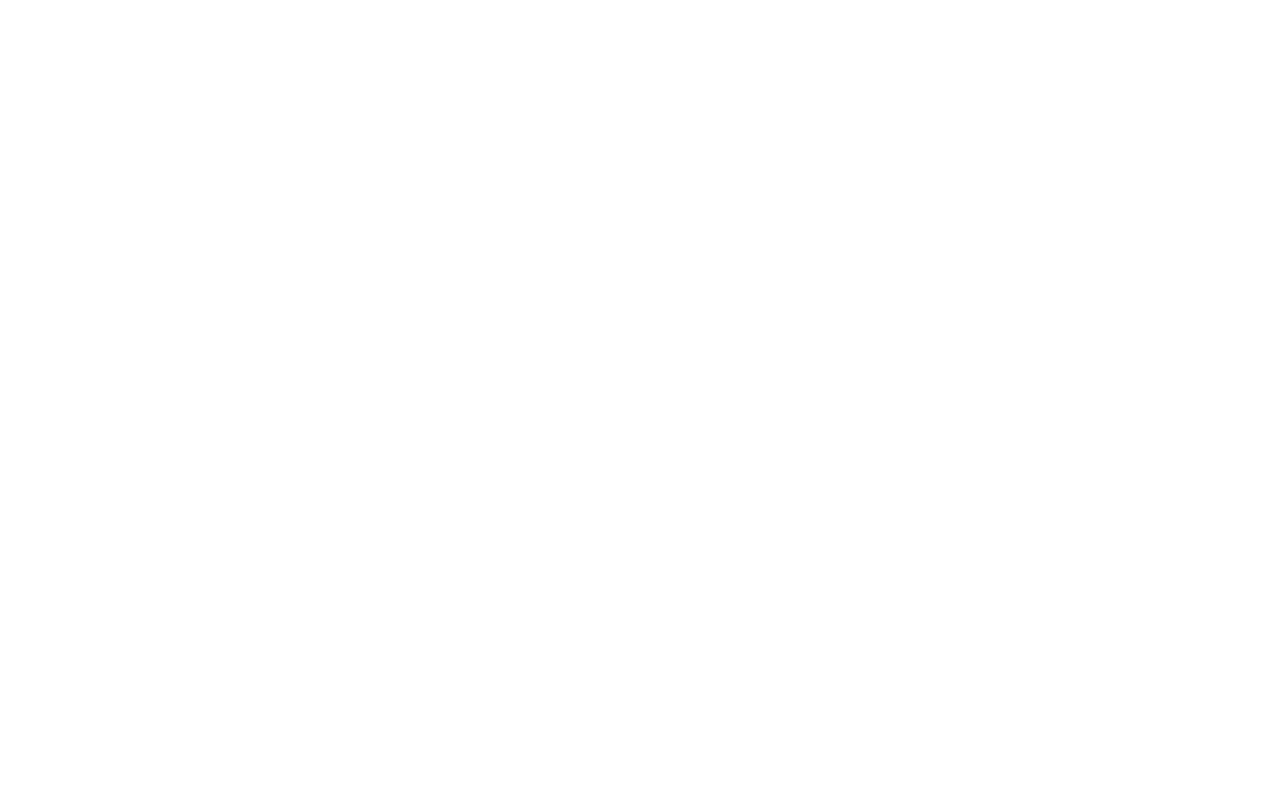
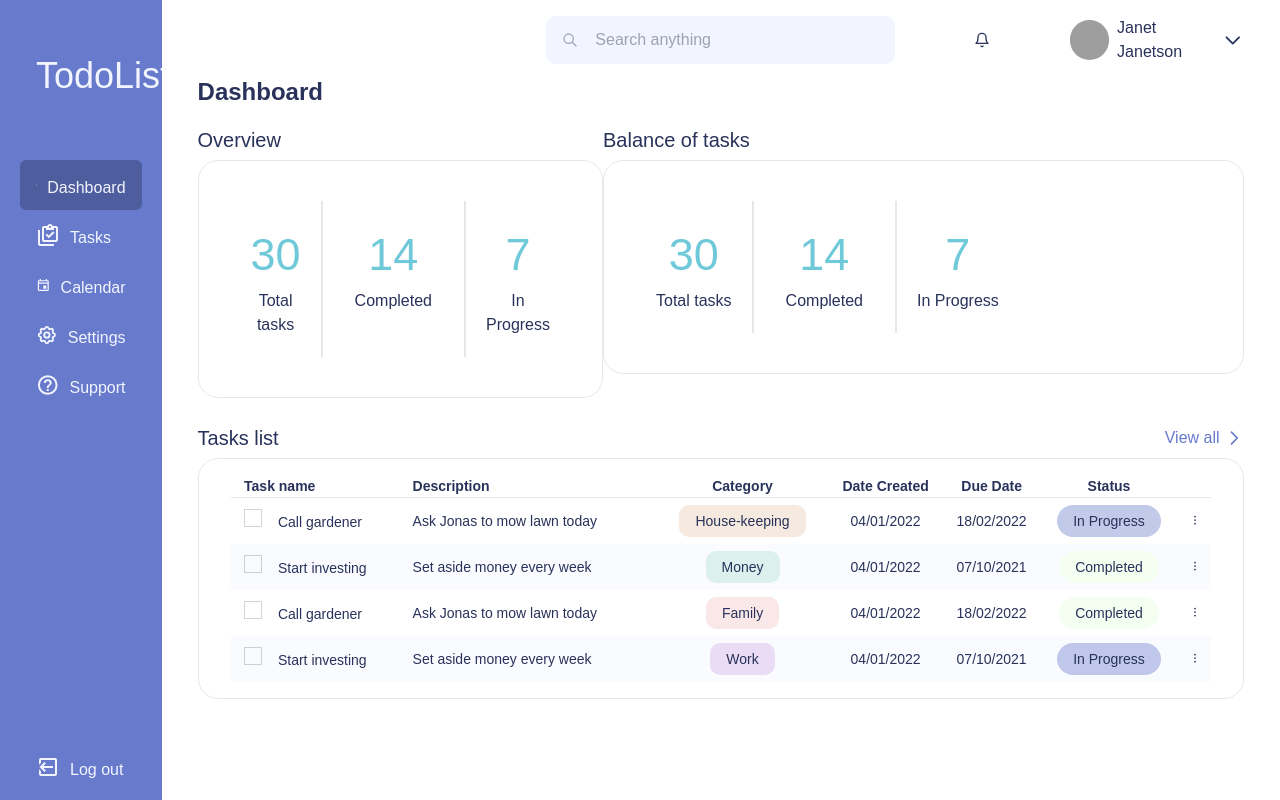
Before and after one commit to Beth-Taiwo/todolist, a Nuxt app: page /dashboard in a window 1280 px wide. Before the commit this address had no page. Built offline with nearby package versions, Linux system fonts and the light colour scheme; grey boxes are pictures that could not be loaded; a web font is replaced by a local one.

Commit message:
WIP: dashboard page

```diff
--- /dev/null
+++ b/pages/dashboard.vue
@@ -0,0 +1,264 @@
+<template>
+  <div class="py-4 px-9 text-systemBlack">
+    <div class="w-full grid grid-cols-3">
+      <div></div>
+
+      <div class="relative">
+        <svg
+          class="w-4 h-4 absolute top-0 left-4 transform translate-y-4 text-systemGray"
+          fill="none"
+          stroke="currentColor"
+          viewBox="0 0 24 24"
+          xmlns="http://www.w3.org/2000/svg"
+        >
+          <path
+            stroke-linecap="round"
+            stroke-linejoin="round"
+            stroke-width="2"
+            d="M21 21l-6-6m2-5a7 7 0 11-14 0 7 7 0 0114 0z"
+          ></path>
+        </svg>
+        <input
+          type="search"
+          name="search"
+          id=""
+          class="input w-full rounded-[10px] bg-lightGrey pl-12"
+          placeholder="Search anything"
+        />
+      </div>
+
+      <div class="flex justify-between">
+        <div class="flex flex-1 justify-center items-center">
+          <svg
+            xmlns="http://www.w3.org/2000/svg"
+            aria-hidden="true"
+            role="img"
+            width="1em"
+            height="1em"
+            preserveAspectRatio="xMidYMid meet"
+            viewBox="0 0 24 24"
+          >
+            <path
+              fill="none"
+              stroke="currentColor"
+              stroke-linecap="round"
+              stroke-linejoin="round"
+              stroke-width="2"
+              d="M18 8A6 6 0 0 0 6 8c0 7-3 9-3 9h18s-3-2-3-9m-4.27 13a2 2 0 0 1-3.46 0"
+            />
+          </svg>
+        </div>
+        <div class="avatar flex-1 justify-end items-center space-x-2">
+          <div class="w-11 rounded-full">
+            <img
+              src="https://api.lorem.space/image/face?hash=92310"
+              alt="Profile Image"
+            />
+          </div>
+          <p class="">Janet Janetson</p>
+          <svg
+            class="w-6 h-6"
+            fill="none"
+            stroke="currentColor"
+            viewBox="0 0 24 24"
+            xmlns="http://www.w3.org/2000/svg"
+          >
+            <path
+              stroke-linecap="round"
+              stroke-linejoin="round"
+              stroke-width="2"
+              d="M19 9l-7 7-7-7"
+            ></path>
+          </svg>
+        </div>
+      </div>
+    </div>
+    <div class="mt-3">
+      <p class="font-black text-2xl">Dashboard</p>
+      <div class="pt-3 flex justify-between">
+        <div>
+          <p class="py-1.5 text-xl">Overview</p>
+          <div class="border rounded-[20px] text-center flex py-10 px-8 w-fit">
+            <div class="p-5">
+              <p class="text-[#6FC9D9] text-[2.8125rem]">30</p>
+              <p>Total tasks</p>
+            </div>
+            <div class="border-x-2 py-5 px-8">
+              <p class="text-[#6FC9D9] text-[2.8125rem]">14</p>
+              <p>Completed</p>
+            </div>
+            <div class="p-5">
+              <p class="text-[#6FC9D9] text-[2.8125rem]">7</p>
+              <p>In Progress</p>
+            </div>
+          </div>
+        </div>
+        <div class="">
+          <p class="py-1.5 text-xl">Balance of tasks</p>
+          <div
+            class="border rounded-[20px] text-center flex py-10 px-8 w-[641px]"
+          >
+            <div class="p-5">
+              <p class="text-[#6FC9D9] text-[2.8125rem]">30</p>
+              <p>Total tasks</p>
+            </div>
+            <div class="border-x-2 py-5 px-8">
+              <p class="text-[#6FC9D9] text-[2.8125rem]">14</p>
+              <p>Completed</p>
+            </div>
+            <div class="p-5">
+              <p class="text-[#6FC9D9] text-[2.8125rem]">7</p>
+              <p>In Progress</p>
+            </div>
+          </div>
+        </div>
+      </div>
+      <div class="pt-5">
+        <div class="flex justify-between items-center">
+          <p class="py-1.5 text-xl">Tasks list</p>
+          <button class="text-lightBlue text-center">
+            <span> View all </span>
+            <svg
+              class="w-5 h-5 inline"
+              fill="none"
+              stroke="currentColor"
+              viewBox="0 0 24 24"
+              xmlns="http://www.w3.org/2000/svg"
+            >
+              <path
+                stroke-linecap="round"
+                stroke-linejoin="round"
+                stroke-width="2"
+                d="M9 5l7 7-7 7"
+              ></path>
+            </svg>
+          </button>
+        </div>
+        <div class="border rounded-[20px] text-center flex py-4 px-8">
+          <div class="overflow-x-auto w-full text-sm">
+            <table class="w-full table-auto">
+              <!-- head -->
+              <thead>
+                <tr>
+                  <th class="text-left">
+                    <span class="ml-3"> Task name </span>
+                  </th>
+                  <th class="text-left">Description</th>
+                  <th>Category</th>
+                  <th>Date Created</th>
+                  <th>Due Date</th>
+                  <th>Status</th>
+                  <th></th>
+                </tr>
+                <tr class="border"></tr>
+              </thead>
+
+              <tbody>
+                <!-- rows -->
+                <tr
+                  v-for="(data, index) in tableData"
+                  :key="data.tname + data.descp + index"
+                  class=""
+                  :class="
+                    (index + 1) % 2 === 0 ? 'bg-[#F2F5FF66] rounded-[10px]' : ''
+                  "
+                >
+                  <td class="text-left">
+                    <label class="mx-3">
+                      <input
+                        type="checkbox"
+                        class="checkbox rounded-none w-[18px] h-[18px]"
+                      />
+                    </label>
+                    {{ data.tName }}
+                  </td>
+                  <td class="text-left">
+                    {{ data.descp }}
+                  </td>
+                  <td class="text-center">
+                    <div class="my-3">
+                      <span
+                        class="rounded-[10px] py-2 px-4"
+                        :class="data.categColor"
+                      >
+                        {{ data.categ }}
+                      </span>
+                    </div>
+                  </td>
+                  <td>{{ data.created }}</td>
+                  <td>{{ data.due }}</td>
+                  <td>
+                    <span
+                      class="rounded-[21px] py-2 px-4"
+                      :class="
+                        data.status === 'Completed'
+                          ? 'bg-[#F4FFF2]'
+                          : 'bg-[#677ACB66]'
+                      "
+                    >
+                      {{ data.status }}
+                    </span>
+                  </td>
+                  <td>
+                    <MenuItems />
+                  </td>
+                </tr>
+              </tbody>
+            </table>
+          </div>
+        </div>
+      </div>
+    </div>
+  </div>
+</template>
+
+<script>
+export default {
+  name: 'DashboardPage',
+  layout: 'main',
+  computed: {
+    tableData() {
+      return [
+        {
+          tName: 'Call gardener',
+          descp: 'Ask Jonas to mow lawn today',
+          categ: 'House-keeping',
+          created: '04/01/2022',
+          due: '18/02/2022',
+          status: 'In Progress',
+          categColor: 'bg-[#CB916733]',
+        },
+        {
+          tName: 'Start investing',
+          descp: 'Set aside money every week',
+          categ: 'Money',
+          created: '04/01/2022',
+          due: '07/10/2021',
+          status: 'Completed',
+          categColor: 'bg-[#67CBAC33]',
+        },
+        {
+          tName: 'Call gardener',
+          descp: 'Ask Jonas to mow lawn today',
+          categ: 'Family',
+          created: '04/01/2022',
+          due: '18/02/2022',
+          status: 'Completed',
+          categColor: 'bg-[#E58D8D33]',
+        },
+        {
+          tName: 'Start investing',
+          descp: 'Set aside money every week',
+          categ: 'Work',
+          created: '04/01/2022',
+          due: '07/10/2021',
+          status: 'In Progress',
+          categColor: 'bg-[#A867CB33]',
+        },
+      ]
+    },
+  },
+}
+</script>
+
+<style></style>
```
